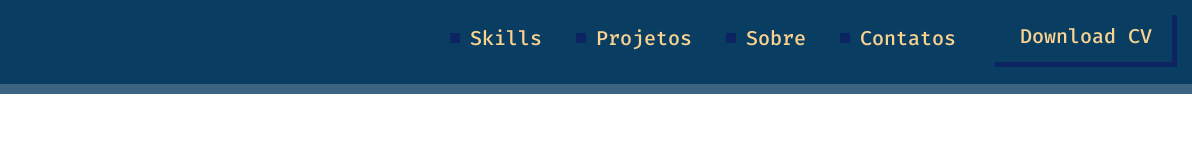
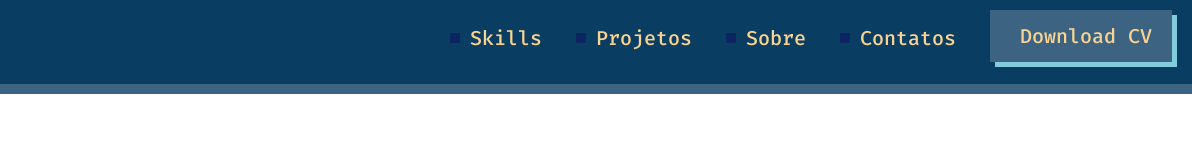
Before and after one commit to JazFranz/JazFranz.git.io, a plain HTML site: page index.html in a window 1280 px wide. Shown: the full height of the page, 88-1280 px from the left. Drawn offline with Linux system fonts and the light colour scheme.

Commit message:
transform em butão download

```diff
--- a/css/style.css
+++ b/css/style.css
@@ -31,16 +31,14 @@ a::before{
 
 #button{
     display: inline-block;
-    background-color: ;
+    background-color:#3c6382 ;
     padding: 16px 20px;
-    box-shadow: 5px 5px 0 #0c2461;
+    box-shadow: 5px 5px 0 #82ccdd;
     margin-right: 0;
+    transition: transform 100ms linear;
 }
 
 #button:hover{
-    content:"";
+    transform: scale(1.06);
     background-color: #6a89cc;
-    border-radius: 10px;
-    color: #b8e994;
-
 }
```
